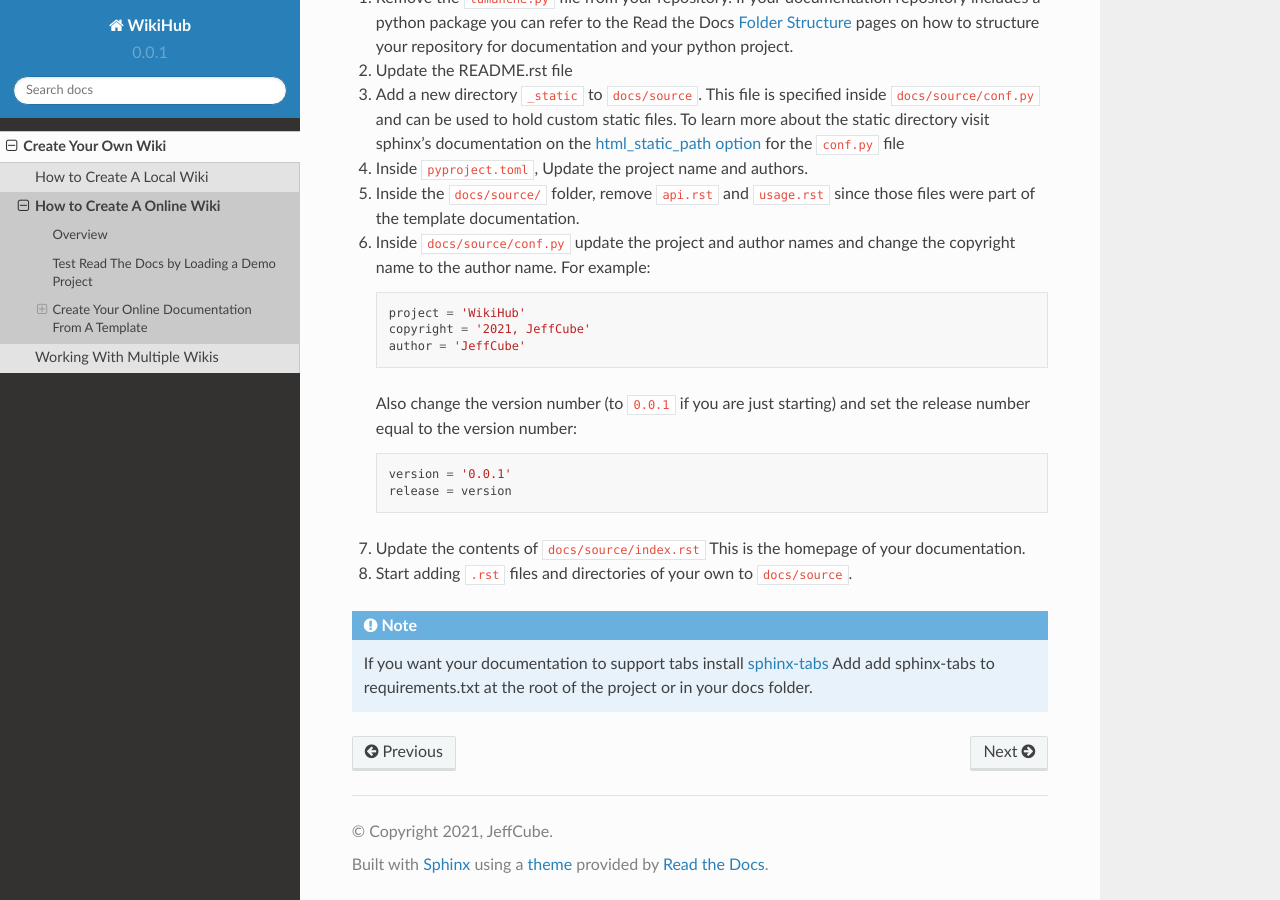
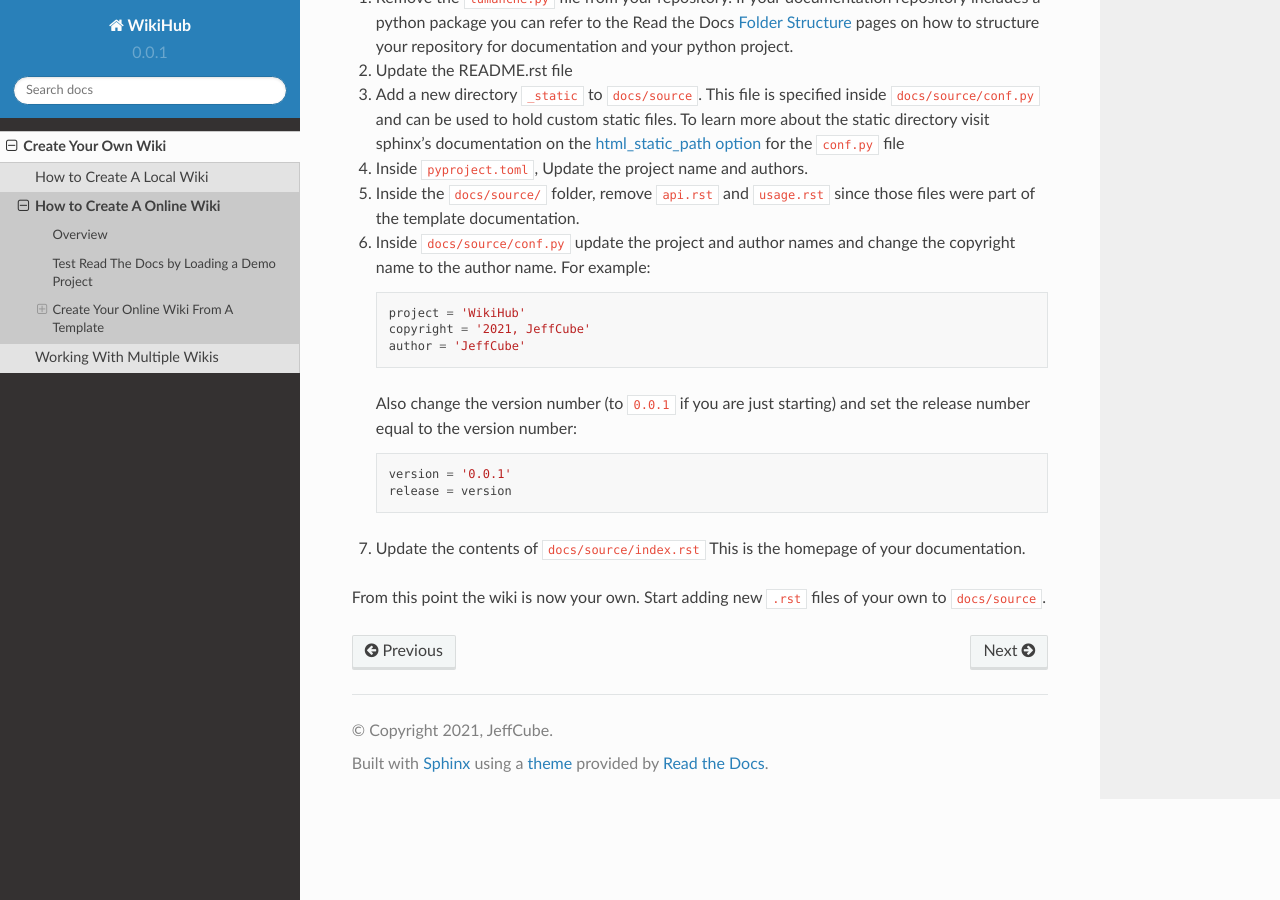
Before and after one commit to JeffCube99/WikiHub, a Sphinx documentation site: the page built from docs/source/create_a_wiki/create_online_wiki.rst, in a window 1280 px wide and 900 px high, scrolled down 3260 px. Built offline with Sphinx 7.4.7 and the Read the Docs theme 2.0.0, drawn with Linux system fonts in a browser that asks for light colours; some of the changed text lies outside the part shown.

Commit message:
* Updating information about how to changle changelists of multiple wikis * Fixed syntax and wordings * Added link to TkinterWiki * Removed unnecessary information

```diff
--- a/docs/source/create_a_wiki/create_online_wiki.rst
+++ b/docs/source/create_a_wiki/create_online_wiki.rst
@@ -27,7 +27,7 @@
 
     The following example only has you create a demo project using a `template repository <https://github.com/readthedocs/template.git>`_.
     You do not own the template repository, so you cannot make edits to it. If you want to start
-    your own documentation see :ref:`Create Your Online Documentation From A Template`.
+    your own documentation see :ref:`Create Your Online Wiki From A Template`.
 
 #.  After you have setup your Read the Docs account open your profile.
 #.  If you have no projects, your dashboard should display a link to **Import our own demo project**. Clicking this link
@@ -38,10 +38,10 @@
     ``https://<username>-demo.readthedocs.io/en/latest/``.
 
 
-.. _Create Your Online Documentation From A Template:
+.. _Create Your Online Wiki From A Template:
 
-Create Your Online Documentation From A Template
-================================================
+Create Your Online Wiki From A Template
+=======================================
 
 If you have not created your own documentation, you can begin by using the template provided by Read The Docs. This
 section is based of the `Getting Started <https://docs.readthedocs.io/en/stable/tutorial/index.html#getting-started>`_
@@ -112,8 +112,8 @@
     ..  note::
 
         If bullets are not rendering in your locally generated document you may need to install docutils by running
-        ``conda install docutils=0.16`` from the terminal.
-        *   `Link to Stack Overflow Issue <https://stackoverflow.com/questions/67542699/readthedocs-sphinx-not-rendering-bullet-list-from-rst-file>`_
+        ``conda install docutils=0.16`` from the terminal
+        (`Link to Stack Overflow Issue <https://stackoverflow.com/questions/67542699/readthedocs-sphinx-not-rendering-bullet-list-from-rst-file>`_).
 
 Make the Template Your Own
 --------------------------
@@ -160,9 +160,5 @@
         release = version
 
 #.  Update the contents of ``docs/source/index.rst`` This is the homepage of your documentation.
-#.  Start adding ``.rst`` files and directories of your own to ``docs/source``.
 
-..  note::
-
-    If you want your documentation to support tabs install `sphinx-tabs <https://sphinx-tabs.readthedocs.io/en/latest/>`_
-    Add add sphinx-tabs to requirements.txt at the root of the project or in your docs folder.
+From this point the wiki is now your own. Start adding new ``.rst`` files of your own to ``docs/source``.
--- a/docs/source/index.rst
+++ b/docs/source/index.rst
@@ -21,6 +21,7 @@
 =========================
 
 *   `GitWiki <https://gitwiki.readthedocs.io/en/latest/>`_
+*   `TkinterWiki <https://tkinterwiki.readthedocs.io/en/latest/>`_
 
 ..  toctree::
     :maxdepth: 2
```
Also changed, not shown: docs/source/create_a_wiki/working_with_multiple_wikis.rst (+12 -2 lines), docs/source/images/pycharm_organized_changelists.png (added).
